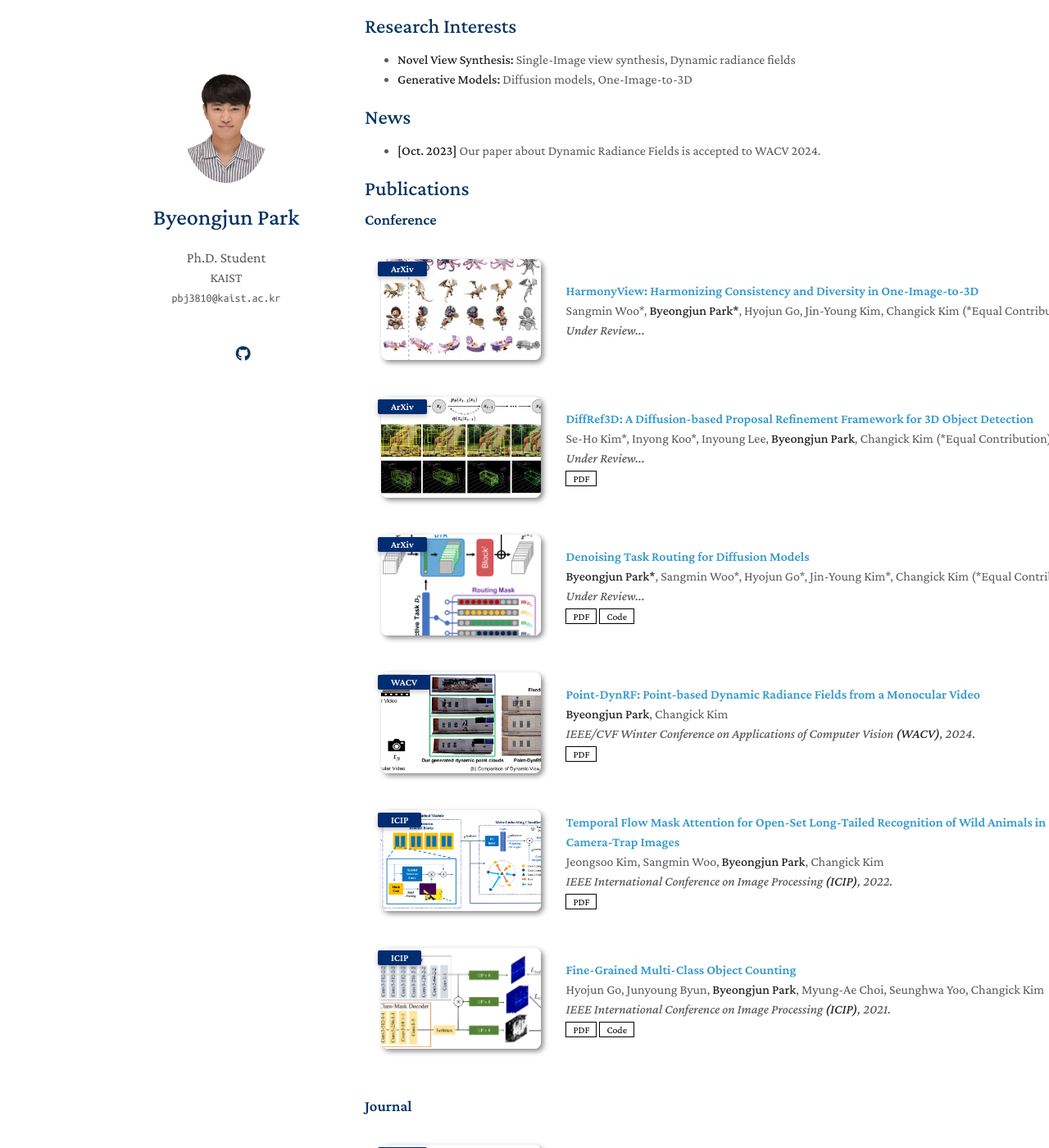
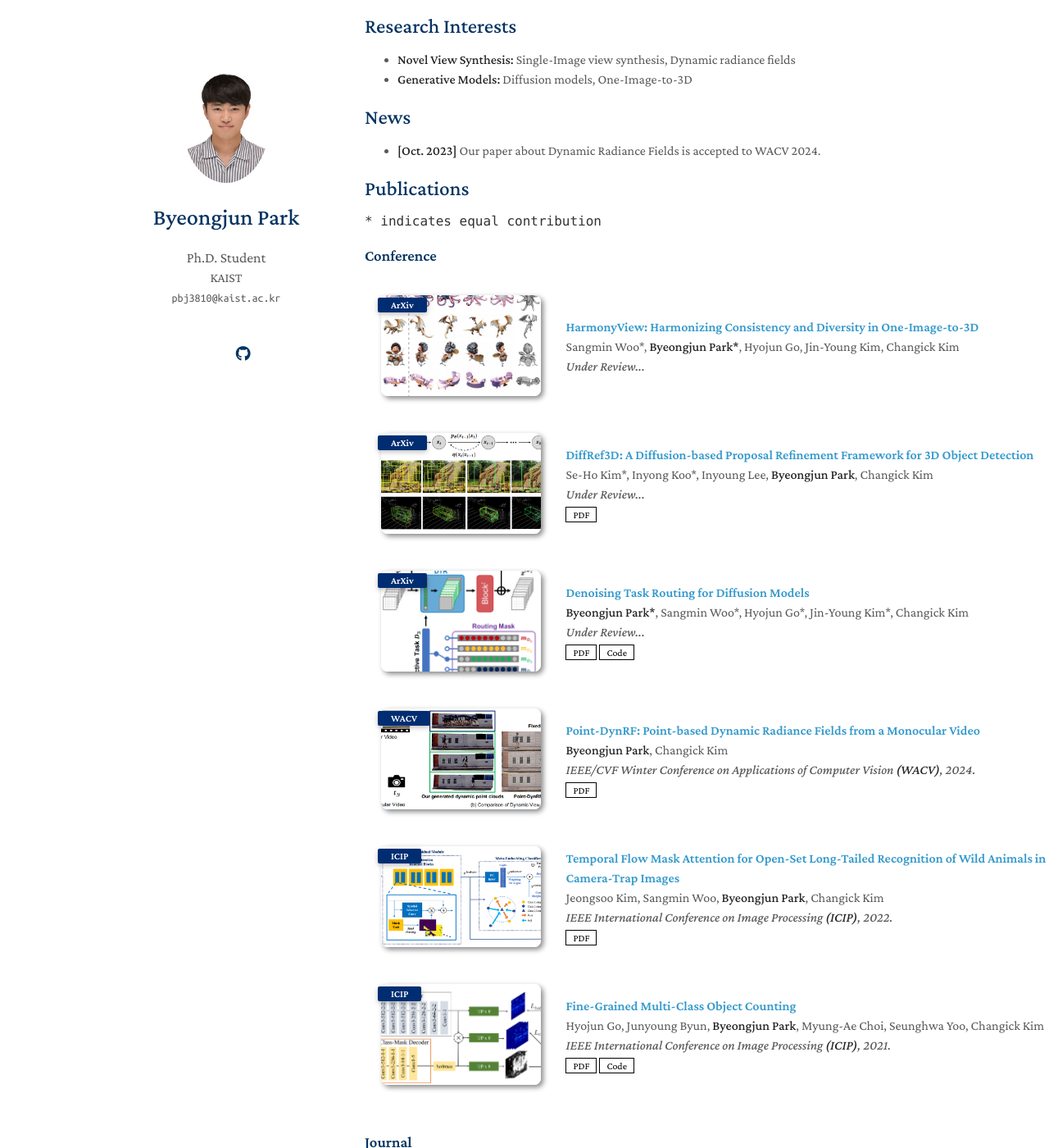
Before and after one commit to byeongjun-park/byeongjun-park.github.io, a Jekyll site: the page built from index.md, in a window 1280 px wide and 1400 px high, scrolled down 269 px. Shown: the whole window at 82% size. Built offline with Jekyll 4.4.1, drawn with Linux system fonts in a browser that asks for light colours; nearby versions of some CDN libraries; a style sheet for code colours, icons or effects is not loaded; our own code applies the rules of GitHub Pages for plain Markdown files; some of the changed text lies outside the part shown.

Commit message:
profile update

```diff
--- a/_data/conference.yml
+++ b/_data/conference.yml
@@ -1,20 +1,20 @@
 main:
 
   - title: "HarmonyView: Harmonizing Consistency and Diversity in One-Image-to-3D"
-    authors: Sangmin Woo*, <strong>Byeongjun Park*</strong>, Hyojun Go, Jin-Young Kim, Changick Kim (*Equal Contribution)
+    authors: Sangmin Woo*, <strong>Byeongjun Park*</strong>, Hyojun Go, Jin-Young Kim, Changick Kim
     conference_short: ArXiv
     conference: Under Review...
     image: ./assets/img/teaser_harmonyview.png
 
   - title: "DiffRef3D: A Diffusion-based Proposal Refinement Framework for 3D Object Detection"
-    authors: Se-Ho Kim*, Inyong Koo*, Inyoung Lee, <strong>Byeongjun Park</strong>, Changick Kim (*Equal Contribution)
+    authors: Se-Ho Kim*, Inyong Koo*, Inyoung Lee, <strong>Byeongjun Park</strong>, Changick Kim
     conference_short: ArXiv
     conference: Under Review...
     pdf: https://arxiv.org/pdf/2310.16349.pdf
     image: ./assets/img/teaser_3dod.png
 
   - title: Denoising Task Routing for Diffusion Models
-    authors: <strong>Byeongjun Park*</strong>, Sangmin Woo*, Hyojun Go*, Jin-Young Kim*, Changick Kim (*Equal Contribution)
+    authors: <strong>Byeongjun Park*</strong>, Sangmin Woo*, Hyojun Go*, Jin-Young Kim*, Changick Kim
     conference_short: ArXiv
     conference: Under Review...
     pdf: https://arxiv.org/pdf/2310.07138.pdf
--- a/_data/journal.yml
+++ b/_data/journal.yml
@@ -1,7 +1,7 @@
 main:
 
   - title: Bridging Implicit and Explicit Geometric Transformation for Single-Image View Synthesis
-    authors: <strong>Byeongjun Park*</strong>, Hyojun Go*, Changick Kim (*Equal Contribution)
+    authors: <strong>Byeongjun Park*</strong>, Hyojun Go*, Changick Kim
     conference_short: ArXiv
     conference: Under Review in IEEE Transactions on Pattern Analysis and Machine Intelligence (TPAMI)
     pdf: https://arxiv.org/pdf/2209.07105.pdf
--- a/_includes/publications.md
+++ b/_includes/publications.md
@@ -1,4 +1,6 @@
 ## Publications
+
+`* indicates equal contribution`
 
 ### Conference
 
```
